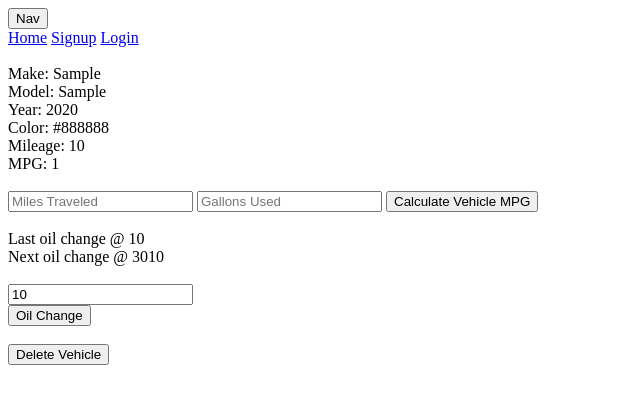
After one commit to michanders/Service-Supreme, a Rails app: page /vehicles/1 in a window 1280 px wide. The commit adds this page. Shown: the top 404 px of the page, without its empty margins (0-640 px from the left). Run offline with Rails 7, Linux system fonts and the light colour scheme; tables that the repository leaves empty hold one stand-in row (values such as "Sample post"); style sheets or scripts are compiled from the project's sources.

Commit message:
added MPG calc and oil change

```diff
--- a/app/controllers/vehicles_controller.rb
+++ b/app/controllers/vehicles_controller.rb
@@ -4,6 +4,7 @@ class VehiclesController < ApplicationController
   end
 
   def show
+    @vehicle = Vehicle.find(params[:id])
   end
 
   def new
@@ -21,6 +22,20 @@ class VehiclesController < ApplicationController
   def update
   end
 
+  def oilchange
+    vehicle = Vehicle.find(params[:vehicle][:id])
+    vehicle.update(mileage: params[:vehicle][:mileage])
+    vehicle.save
+    redirect_to vehicle_path(vehicle.id)
+  end
+
+  def mpg
+    @vehicle = Vehicle.find(params[:id])
+    @vehicle.update(mpg: @vehicle.mpg_calc(params[:miles], params[:gallons]))
+    @vehicle.save
+    redirect_to vehicle_path(@vehicle.id)
+  end
+
   def destroy
     Vehicle.delete(params[:delete])
     redirect_to user_path(current_user.id)
@@ -28,6 +43,7 @@ class VehiclesController < ApplicationController
 
   private
 
+
   def vehicle_params
     params.require(:vehicle).permit(:make, :model, :year, :color, :mpg, :mileage, :user_id)
   end
--- a/app/models/vehicle.rb
+++ b/app/models/vehicle.rb
@@ -1,3 +1,8 @@
 class Vehicle < ApplicationRecord
   belongs_to :user
+
+  def mpg_calc(miles, gallons)
+    mpg = miles.to_i/gallons.to_i
+    return mpg
+  end
 end
--- a/app/views/users/index.html.erb
+++ b/app/views/users/index.html.erb
@@ -1 +1,3 @@
-<a href="/newvehicle">Add a Vehicle<a>
+<% if current_user %>
+	<a href="/newvehicle">Add a Vehicle<a>
+<% end %>
--- /dev/null
+++ b/app/views/vehicles/show.html.erb
@@ -0,0 +1,27 @@
+
+Make: <%= @vehicle.make %><br>
+Model: <%= @vehicle.model %><br>
+Year: <%= @vehicle.year %><br>
+Color: <%= @vehicle.color %><br>
+Mileage: <%= @vehicle.mileage %><br>
+
+MPG: <%= @vehicle.mpg %><br><br>
+
+<form action='/miles'>
+	<input type ='number' name='miles' placeholder="Miles Traveled"></input>
+	<input type ='number' name='gallons' placeholder="Gallons Used"></input>
+    <button type="submit" title="<%= @vehicle.model %>" name='id' value="<%= @vehicle.id %>">Calculate Vehicle MPG</button><br>
+</form><br>
+
+Last oil change @ <%= @vehicle.mileage.to_i%><br>
+Next oil change @ <%= @vehicle.mileage.to_i + 3000 %><br><br>
+
+<%= form_for @vehicle, url: '/oilchange' do |f| %>
+  <%= f.number_field :mileage, :autocomplete => :off, :placeholder => "New Mileage" %><br>
+  <%= f.hidden_field :id, :value => @vehicle.id %>
+  <%= f.submit "Oil Change" %>
+<% end %><br>
+
+<form action='/delete'>
+    <button type="submit" title="<%= @vehicle.model %>" name='delete' value="<%= @vehicle.id %>">Delete Vehicle</button><br>
+</form><br>
--- a/app/views/welcome/index.html.erb
+++ b/app/views/welcome/index.html.erb
@@ -1,2 +1,4 @@
 <h1>Welcome to Service Supreme</h1>
-<a href="/enter">Enter</a>
+<% if current_user %>
+	<a href="/enter">Enter</a>
+<% end %>
--- a/config/routes.rb
+++ b/config/routes.rb
@@ -4,7 +4,7 @@ Rails.application.routes.draw do
 
   root to: 'welcome#index'
 
-  get '/enter' => 'users#index'
+  get '/enter' => 'users#show'
 
   get '/login' => 'sessions#new'
   post '/login' => 'sessions#create'
@@ -17,4 +17,7 @@ Rails.application.routes.draw do
   post '/vehicle' => 'vehicles#create'
   get '/delete' => 'vehicles#destroy'
 
+  patch '/oilchange' => 'vehicles#oilchange'
+  get '/miles' => 'vehicles#mpg'
+
 end
```
Also changed, not shown: app/views/users/show.html.erb (+3 -6 lines).
